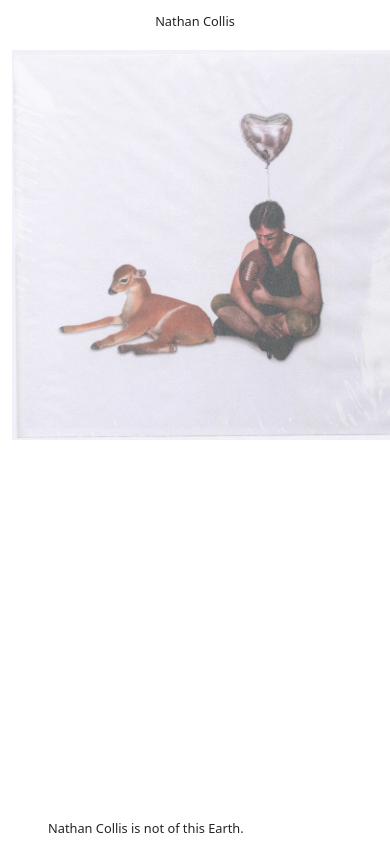
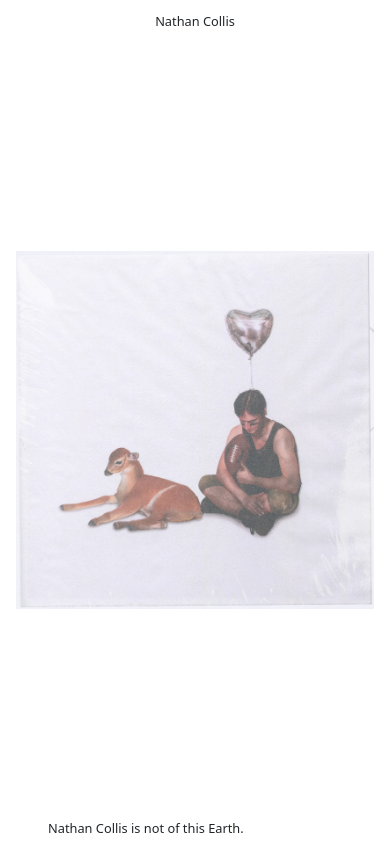
Before and after one commit to nhanphan0411/nathan_web, a plain HTML site: page index.html in a window 390 px wide. Shown: the top 844 px of the page. Drawn offline with nearby package versions, Linux system fonts and the light colour scheme.

Commit message:
Refactor hero section layout and improve mobile responsiveness

```diff
--- a/index.html
+++ b/index.html
@@ -16,8 +16,8 @@
         <p>Nathan Collis</p>
     </header>
 
-    <div class="container" id="hero-container">
-        <img id="hero-images" src="assets/hero_images/0.jpeg" class="mx-auto d-block" style="cursor: pointer;">
+    <div id="hero-container">
+        <img id="hero-images" src="assets/hero_images/0.jpeg" class="d-block" style="cursor: pointer;">
     </div>
 
     <section id="bio-container" class="d-flex align-items-center 100vh">
--- a/styles.css
+++ b/styles.css
@@ -15,18 +15,22 @@ p {
 
 #hero-images {
     height: 90vh;
+    margin: auto auto;
 }
 
 @media screen and (max-width:480px) {
     #hero-container {
-        margin: auto auto;
+        /* margin: auto auto; */
         height: 90vh;
+        display: flex;
+    align-items: center;
+    flex-wrap: wrap;
     }
 
     #hero-images {
         width: 100vw;
         height: auto;
-        padding: 0 auto;
+        padding: 0 1rem;
     }
 }
 
```
